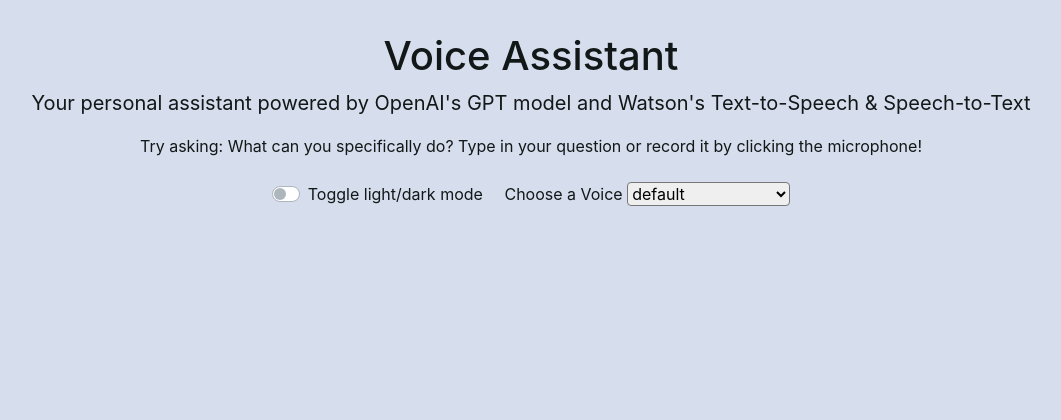
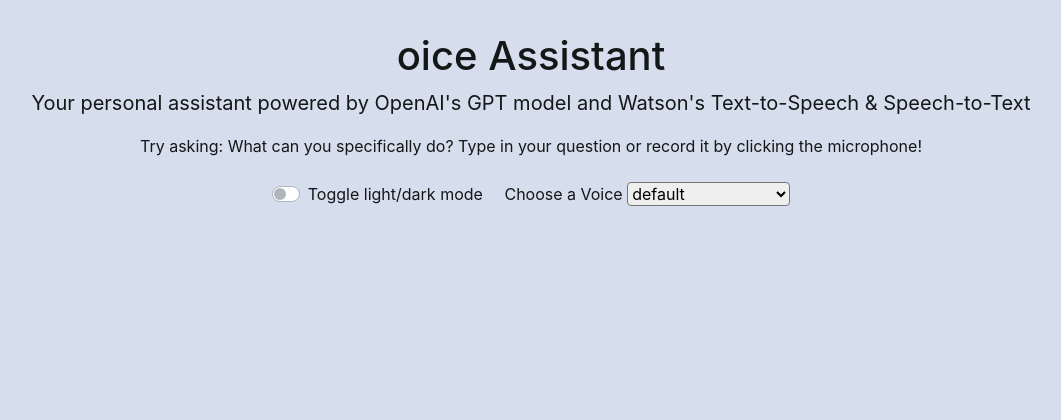
Before and after one commit to sp-ho/ai_powered_voice_assistant, a Flask app: page / in a window 1280 px wide. Shown: the top 420 px of the page, without its empty margins (109-1170 px from the left). Run offline with Flask 3, Linux system fonts and the light colour scheme; some libraries are stand-ins or nearby versions.

Commit message:
update index.html

```diff
--- a/app/templates/index.html
+++ b/app/templates/index.html
@@ -20,7 +20,7 @@
     <div class="container h-700">
       <div class="row">
         <div class="col-12" style="margin-top: 2rem">
-          <h1 class="text-center">Voice Assistant</h1>
+          <h1 class="text-center">oice Assistant</h1>
           <p class="text-center" style="font-size: 20px">
             Your personal assistant powered by OpenAI's GPT model and Watson's
             Text-to-Speech & Speech-to-Text
```
